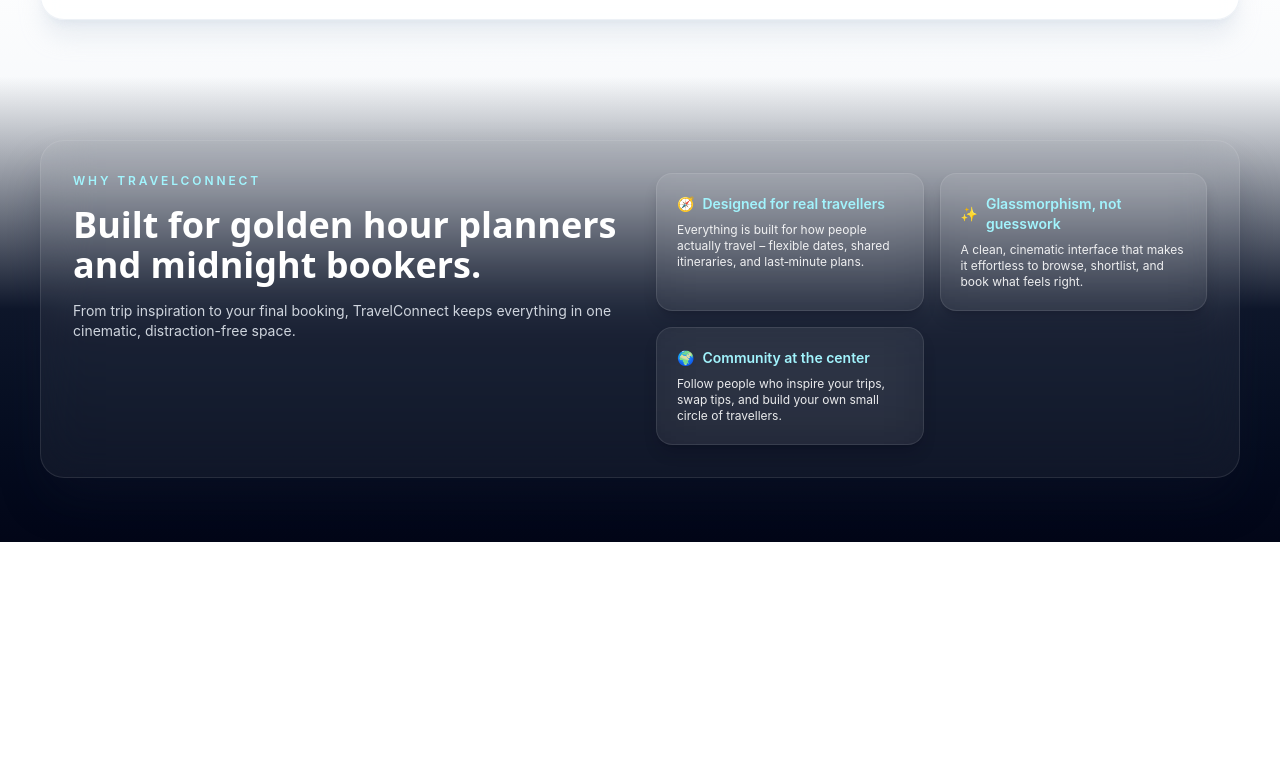
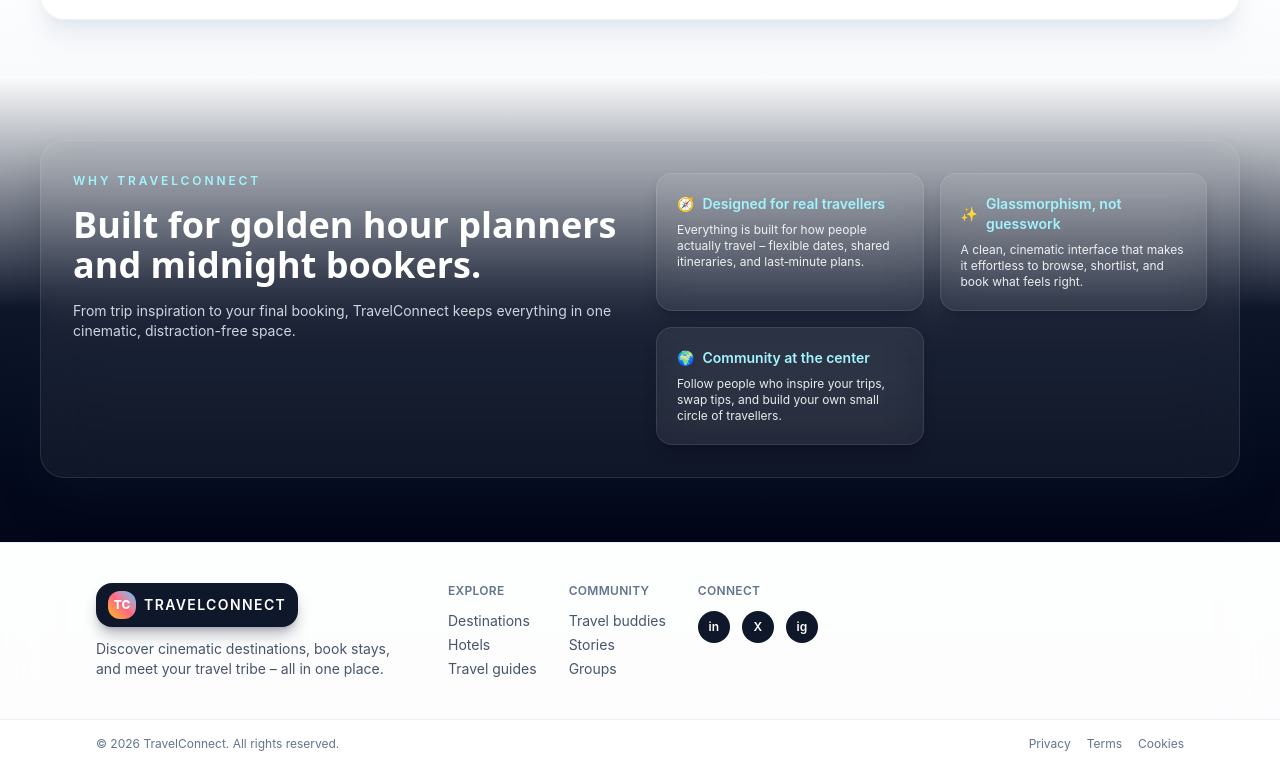
Before and after one commit to Shrutii22/Adventure-seekers-frontend, a React (Vite) app in the folder client/: page / in a window 1280 px wide. Shown: the part 1155-1923 px from the top of the page. Before the commit the page ends 1697 px from the top, so only its background shows below. Built offline with nearby package versions, Linux system fonts and the light colour scheme; no server answers; the HTML template or start-up script is replaced by a standard one.

Commit message:
updated UI

```diff
--- a/client/src/App.jsx
+++ b/client/src/App.jsx
@@ -43,7 +43,7 @@
         </Routes>
       </main>
 
-
+      <Footer />
     </div>
   );
 }
--- a/client/src/pages/Home.jsx
+++ b/client/src/pages/Home.jsx
@@ -1,7 +1,6 @@
 import HeroSection from "../components/HeroSection";
 import PlacesSection from "../components/PlacesSection";
 import WhyChooseUs from "../sections/WhyChooseUs";
-import Footer from "../components/Footer";
 
 function Home() {
   return (
```
